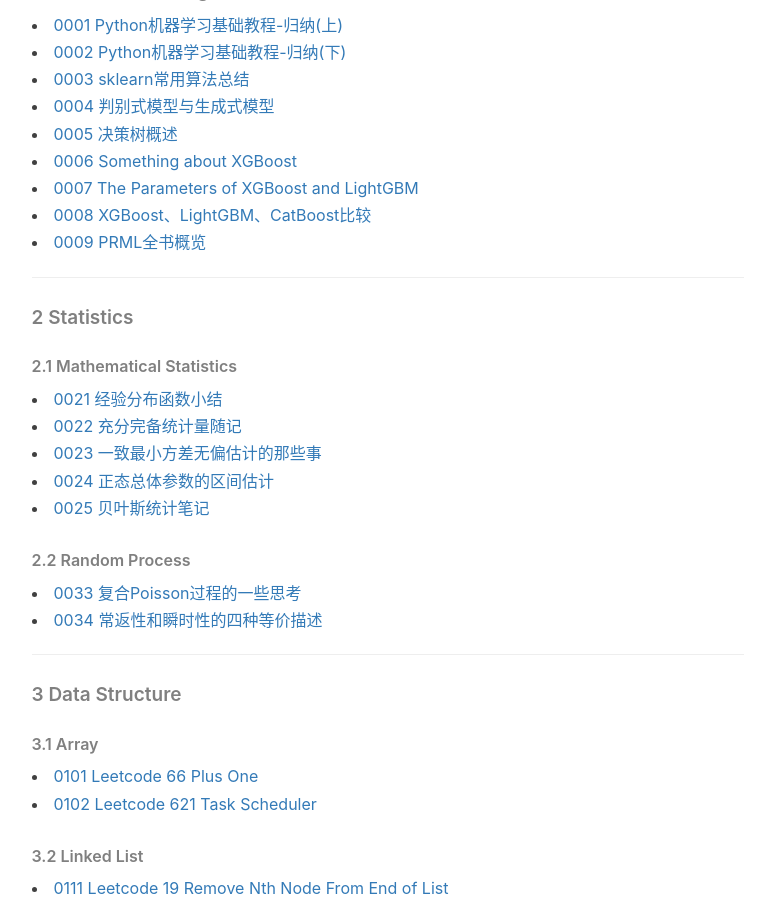
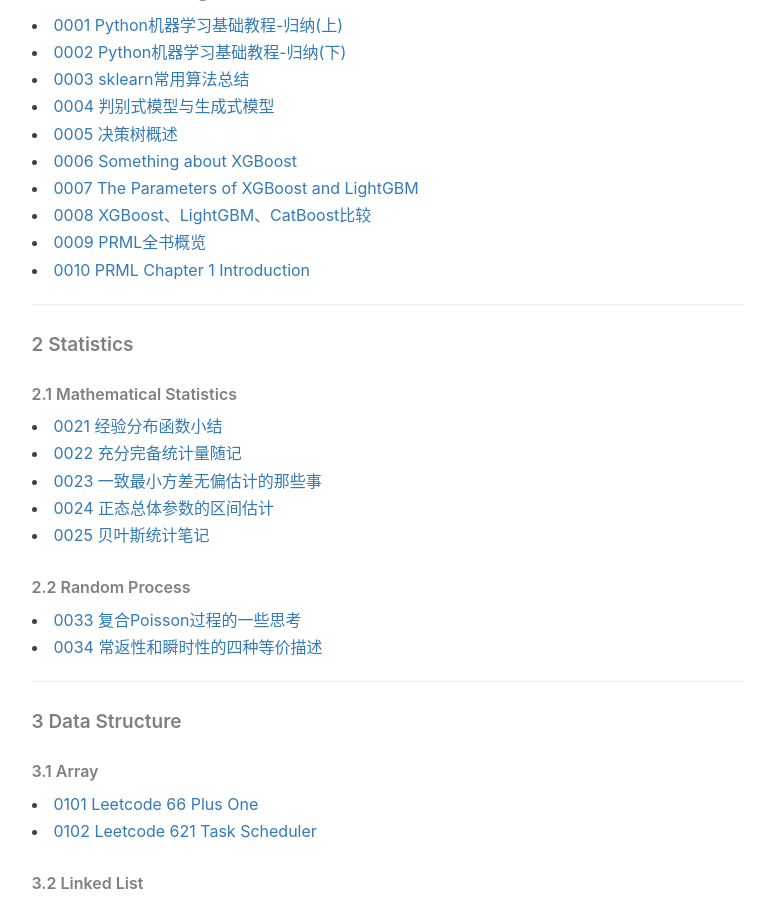
Before and after one commit to ZaccWu/ZaccWu.github.io, a Jekyll site: the page built from post list.html, in a window 1280 px wide and 900 px high, scrolled down 715 px. Shown: the whole window, without its empty margins (136-911 px from the left). Built offline with Jekyll 4.4.1, drawn with Linux system fonts in a browser that asks for light colours; nearby versions of some CDN libraries; comment, search, counter and statistics services are not loaded.

Commit message:
Update post list.html

```diff
--- a/post list.html
+++ b/post list.html
@@ -32,6 +32,7 @@
     <li><a href="https://tinky2013.github.io/2019/08/31/The-Parameters-of-XGBoost-and-LightGBM/">0007 The Parameters of XGBoost and LightGBM</a></li>
     <li><a href="https://tinky2013.github.io/2019/09/04/XGBoost-LightBGM-CatBoost%E6%AF%94%E8%BE%83/">0008 XGBoost、LightGBM、CatBoost比较</a></li>
     <li><a href="https://tinky2013.github.io/2019/09/05/PRML%E5%85%A8%E4%B9%A6%E6%A6%82%E8%A7%88/">0009 PRML全书概览</a></li>
+    <li><a href="https://tinky2013.github.io/2019/09/06/PRML-Chapter-1-Introduction/">0010 PRML Chapter 1 Introduction</a></li>
 
     <hr>
     <h5>2 Statistics</h5>
```
